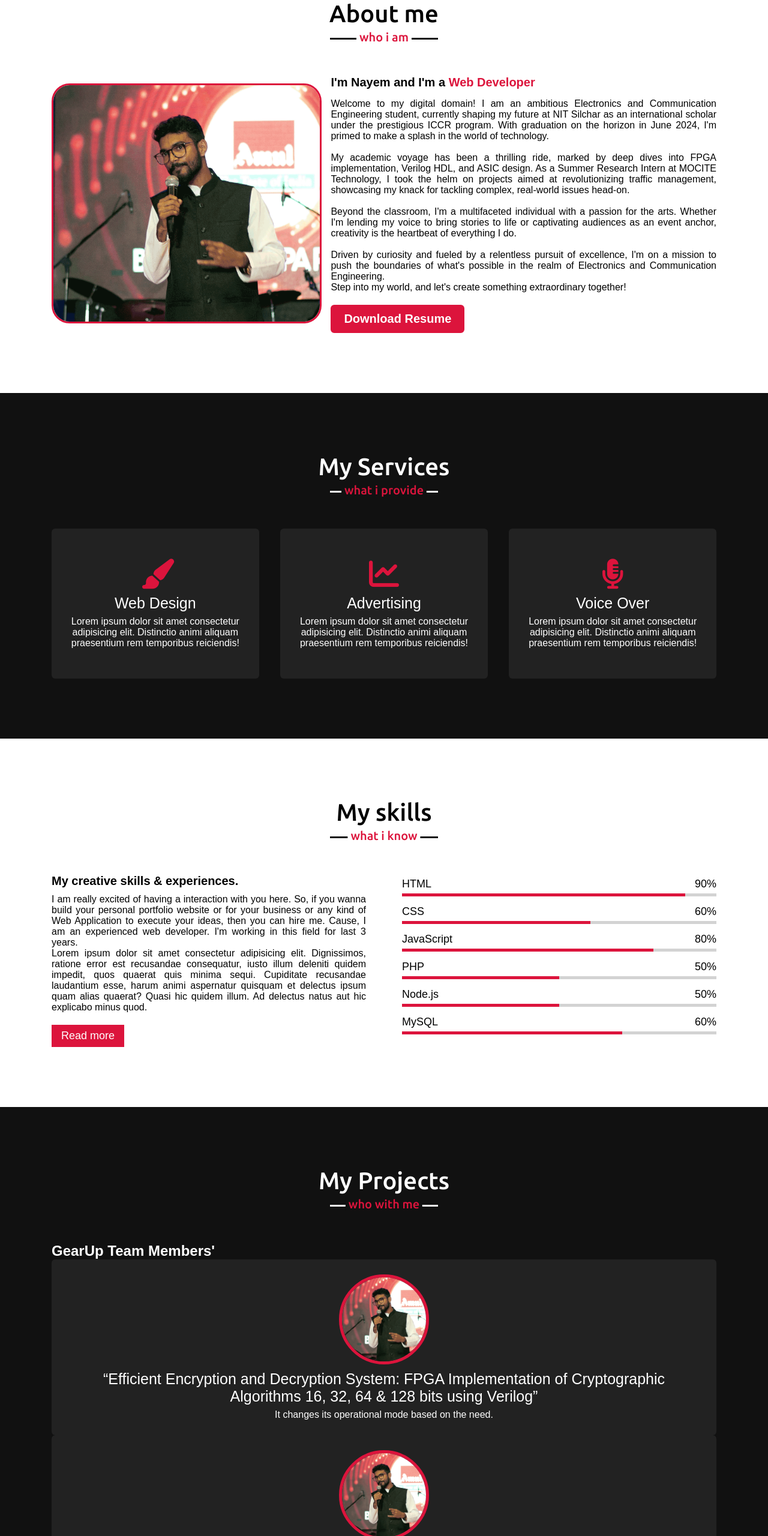
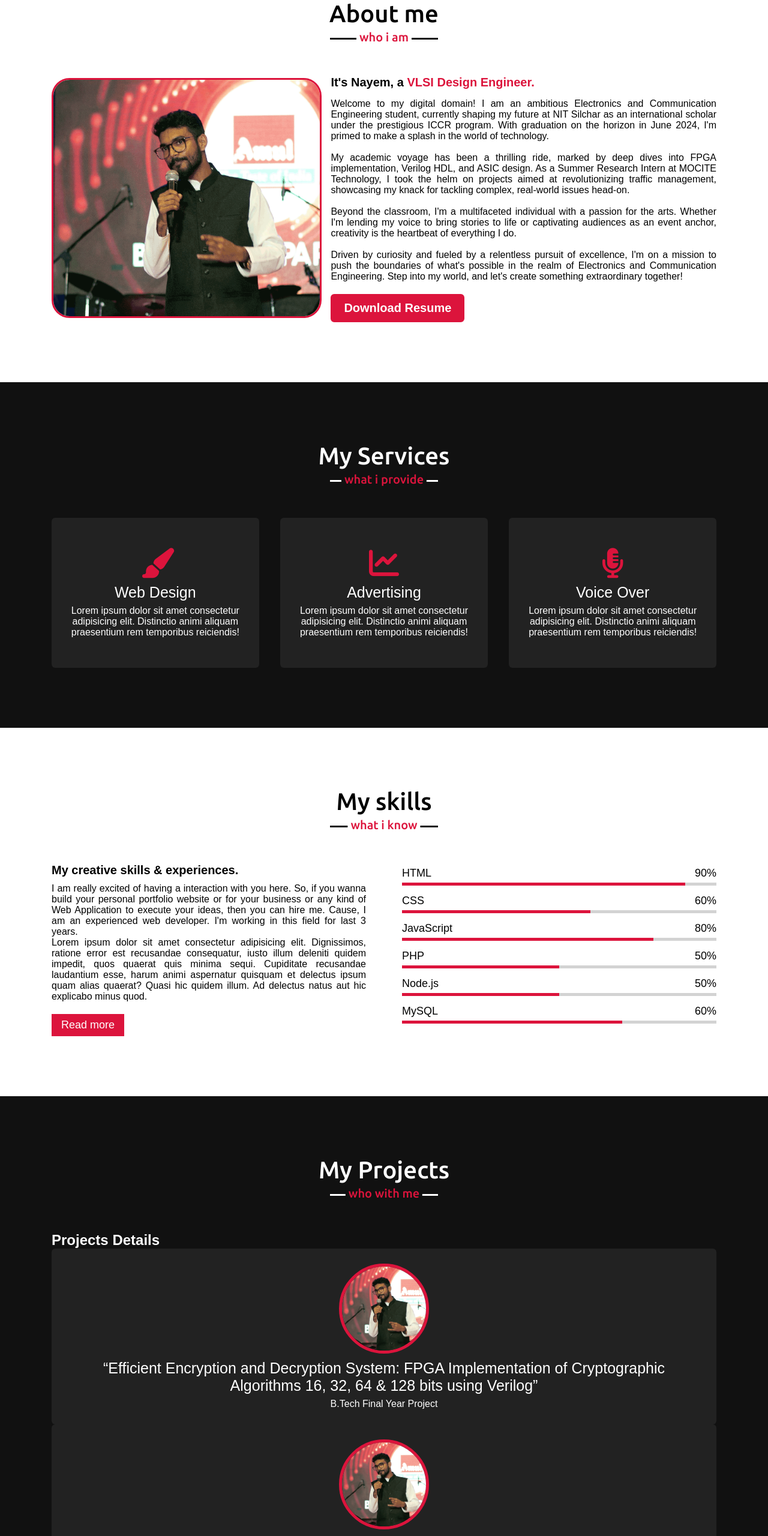
Before and after one commit to smnayem24/portfolio.nayem.io, a plain HTML site: page index.html in a window 1280 px wide. Shown: the part 900-3460 px from the top of the page at 60% size. Drawn offline with nearby package versions, Linux system fonts and the light colour scheme.

Commit message:
Update index.html

```diff
--- a/index.html
+++ b/index.html
@@ -118,7 +118,7 @@
           </div>
           <div class="column right">
             <div class="text">
-              I'm Nayem and I'm a <span>Web Developer</span>
+              It's Nayem, a <span>VLSI Design Engineer.</span>
             </div>
             <p>
               Welcome to my digital domain! I am an ambitious Electronics and Communication Engineering student,
@@ -132,7 +132,7 @@
              Beyond the classroom, I'm a multifaceted individual with a passion for the arts. Whether I'm lending my voice to bring stories
               to life or captivating audiences as an event anchor, creativity is the heartbeat of everything I do. <br> <br>
 
-              Driven by curiosity and fueled by a relentless pursuit of excellence, I'm on a mission to push the boundaries of what's possible in the realm of Electronics and Communication Engineering. <br>
+              Driven by curiosity and fueled by a relentless pursuit of excellence, I'm on a mission to push the boundaries of what's possible in the realm of Electronics and Communication Engineering. <be> <be>
 
               Step into my world, and let's create something extraordinary together!
             </p>
@@ -255,17 +255,17 @@
       </div>
     </section>
 
-    <!--Team mates-->
+    <!--My Projects-->
     <section class="teams" id="teams">
       <div class="max-width">
         <h2 class="title">My Projects</h2>
         <div class="carousel owl-carousel">
-          <h1>GearUp Team Members'</h1>
+          <h1>Projects Details</h1>
           <div class="card">
             <div class="box">
               <img src="images/photo_4.png" alt="photo" />
-              <div class="text">“Efficient Encryption and Decryption System: FPGA Implementation of Cryptographic Algorithms 16, 32, 64 & 128 bits using Verilog”</div>
-              <p>It changes its operational mode based on the need.</p>
+              <div class="text">“Efficient Encryption and Decryption System: FPGA Implementation of Cryptographic Algorithms <be> 16, 32, 64 & 128 bits using Verilog”</div>
+              <p>B.Tech Final Year Project</p>
             </div>
           </div>
           <div class="card">
@@ -308,7 +308,7 @@
           <div class="column left">
             <div class="text">Get in Touch</div>
             <p>
-              For any query and suggestions, you can directly contact me through
+              For any queries and suggestions, you can directly contact me through
               sending just a mail. It's better to jot down your words on
               <span><b>mailbox.</b></span
               ><br />
```
